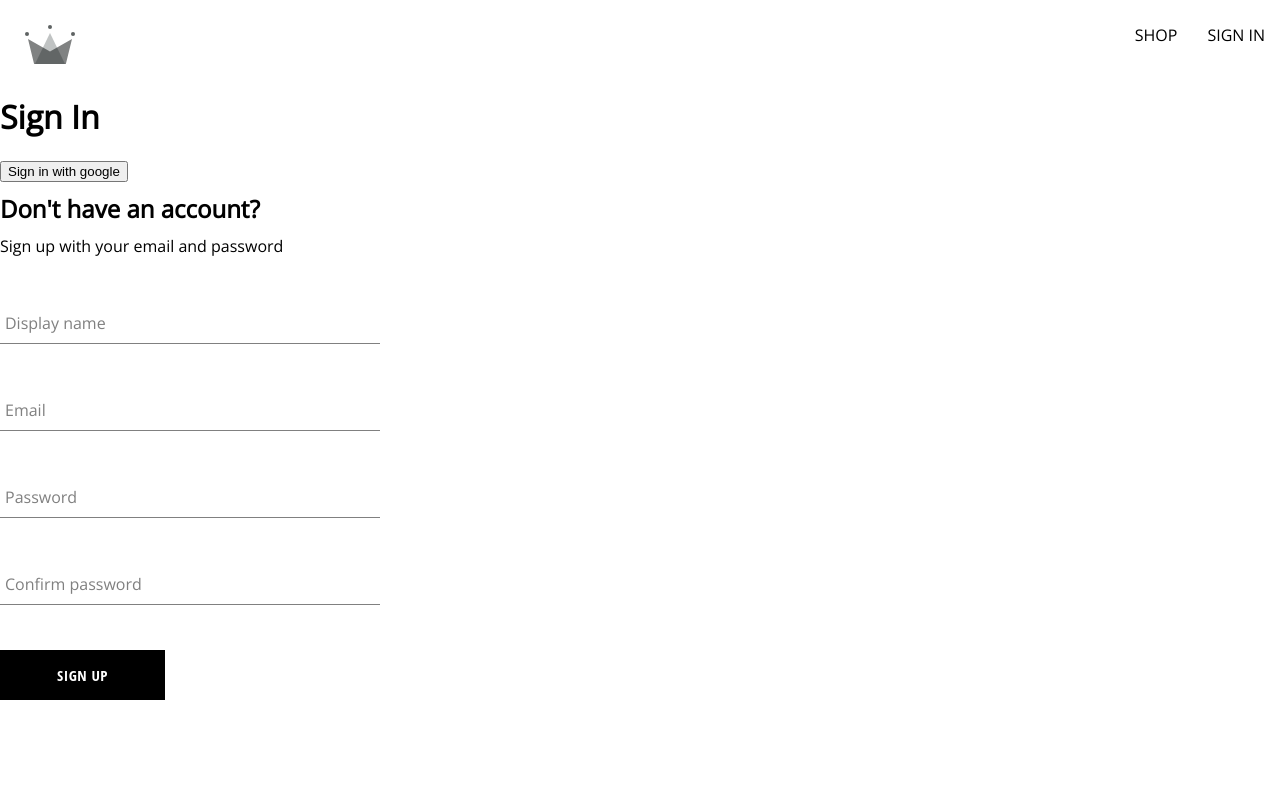
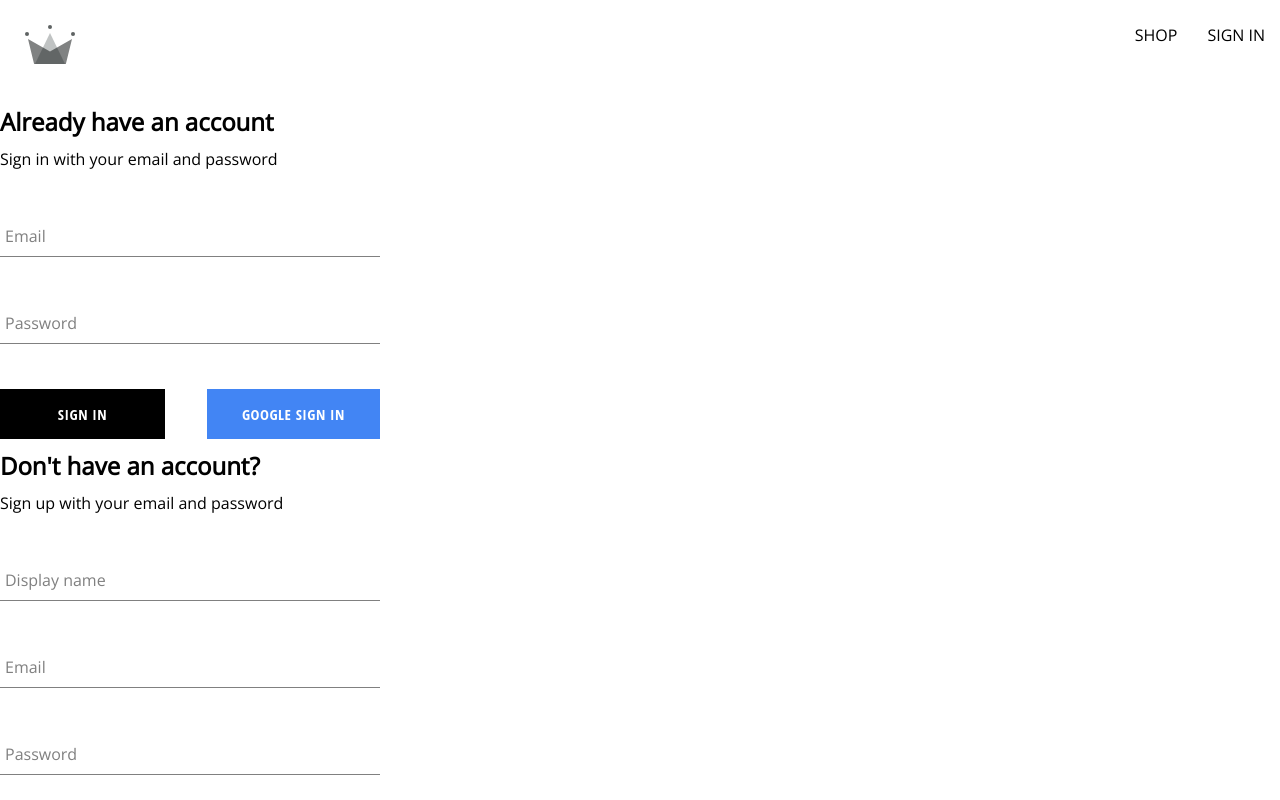
Before and after one commit to josec0609/crwn-clothing-v2, a React (Create React App) app: page /sign-in in a window 1280 px wide. Shown: the top 800 px of the page. Built offline with nearby package versions, Linux system fonts and the light colour scheme; a web font is replaced by a local one.

Commit message:
added sign in with user and pw helper fn to firebase utils, create sign in form component, added sign in with auth user/pw form & sign in with google to sigin in form component

```diff
--- /dev/null
+++ b/src/components/sign-in-form/sign-in-form.component.jsx
@@ -0,0 +1,90 @@
+import { useState } from 'react';
+import {
+  createUserDocumentFromAuth,
+  signInAuthUserWithEmailAndPassword,
+  signInWithGooglePopup,
+} from '../../utils/firebase/firebase.utils';
+import FormInput from '../form-input/form-input.component';
+import Button from '../button/button.component';
+import './sign-in-form.styles.scss';
+
+const defaultFormFields = {
+  email: '',
+  password: '',
+};
+
+const SignInForm = () => {
+  const [formFields, setFormFields] = useState(defaultFormFields);
+  const { email, password } = formFields;
+
+  const resetFormFields = () => {
+    setFormFields(defaultFormFields);
+  };
+
+  const signInGoogleUser = async () => {
+    const response = await signInWithGooglePopup();
+    console.log(response);
+    await createUserDocumentFromAuth(response.user);
+  };
+
+  const handleSubmit = async (e) => {
+    e.preventDefault();
+
+    try {
+      const response = await signInAuthUserWithEmailAndPassword(email, password);
+      console.log(response);
+
+      resetFormFields();
+    } catch (err) {
+      switch (err.code) {
+        case 'auth/wrong-password':
+          alert('Incorrect password');
+          break;
+        case 'auth/user-not-found':
+          alert('No user associated with this email');
+          break;
+        default:
+          console.log('Encountered an error signing in user: ', err);
+      }
+    }
+  };
+
+  const handleChange = (e) => {
+    const { name, value } = e.target;
+
+    setFormFields({ ...formFields, [name]: value });
+  };
+
+  return (
+    <div className="sign-in-container">
+      <form onSubmit={handleSubmit}>
+        <h2>Already have an account</h2>
+        <span>Sign in with your email and password</span>
+        <FormInput
+          label="Email"
+          type="email"
+          required
+          onChange={handleChange}
+          name="email"
+          value={email}
+        />
+        <FormInput
+          label="Password"
+          type="password"
+          required
+          onChange={handleChange}
+          name="password"
+          value={password}
+        />
+        <div className="buttons-container">
+          <Button type="submit">Sign in</Button>
+          <Button type="button" buttonType="google" onClick={signInGoogleUser}>
+            Google Sign In
+          </Button>
+        </div>
+      </form>
+    </div>
+  );
+};
+
+export default SignInForm;
--- /dev/null
+++ b/src/components/sign-in-form/sign-in-form.styles.scss
@@ -0,0 +1,14 @@
+.sign-in-container {
+  display: flex;
+  flex-direction: column;
+  width: 380px;
+
+  h2 {
+    margin: 10px 0;
+  }
+
+  .buttons-container {
+    display: flex;
+    justify-content: space-between;
+  }
+}
--- a/src/routes/sign-in/sign-in.component.jsx
+++ b/src/routes/sign-in/sign-in.component.jsx
@@ -1,21 +1,10 @@
+import SignInForm from '../../components/sign-in-form/sign-in-form.component';
 import SignUpForm from '../../components/sign-up-form/sign-up-form.component';
-import {
-  signInWithGooglePopup,
-  createUserDocumentFromAuth,
-} from '../../utils/firebase/firebase.utils';
 
 const SignIn = () => {
-  const logGoogleUser = async () => {
-    const response = await signInWithGooglePopup();
-    console.log(response);
-    const userDocRef = await createUserDocumentFromAuth(response.user);
-  };
-
   return (
     <div>
-      <h1>Sign In</h1>
-      <button onClick={logGoogleUser}>Sign in with google</button>
-
+      <SignInForm />
       <SignUpForm />
     </div>
   );
--- a/src/utils/firebase/firebase.utils.js
+++ b/src/utils/firebase/firebase.utils.js
@@ -4,6 +4,7 @@
   signInWithPopup,
   GoogleAuthProvider,
   createUserWithEmailAndPassword,
+  signInWithEmailAndPassword,
 } from 'firebase/auth';
 import { getFirestore, doc, getDoc, setDoc } from 'firebase/firestore';
 
@@ -60,3 +61,9 @@
 
   return await createUserWithEmailAndPassword(auth, email, password);
 };
+
+export const signInAuthUserWithEmailAndPassword = async (email, password) => {
+  if (!email || !password) return;
+
+  return await signInWithEmailAndPassword(auth, email, password);
+};
```
